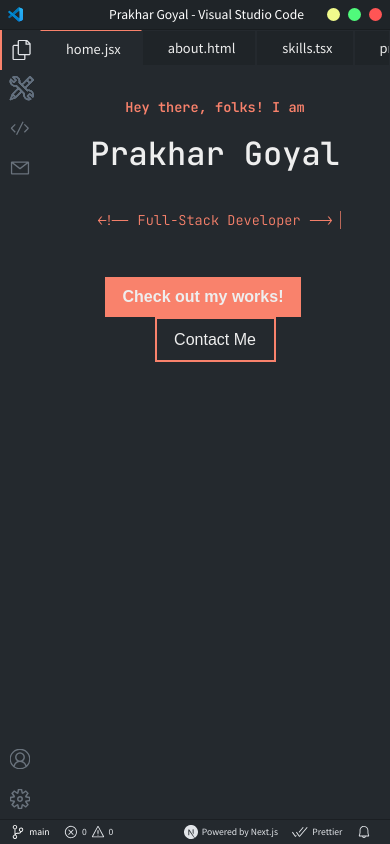
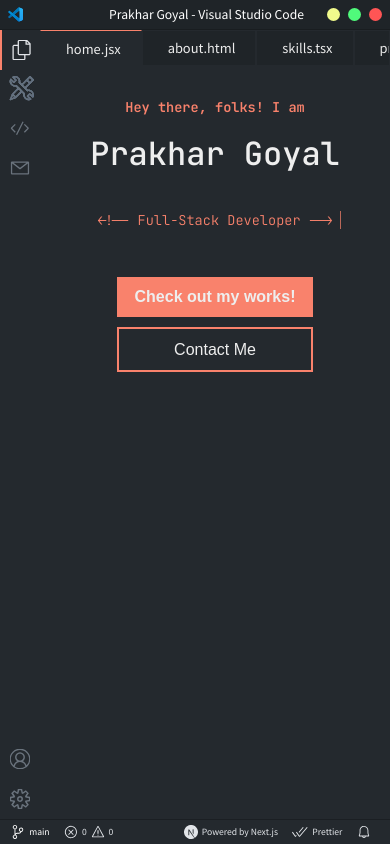
Before and after one commit to 0xPrakharG/prakhar-vscode-portfolio, a Next.js app: page / in a window 390 px wide. Built offline with nearby package versions, Linux system fonts and the light colour scheme.

Commit message:
fix: home page responsiveness

```diff
--- a/pages/index.jsx
+++ b/pages/index.jsx
@@ -15,7 +15,7 @@ export default function HomePage() {
             <h6 className={styles.greet}>Hey there, folks! I am</h6>
             <h1 className={styles.name}>Prakhar Goyal</h1>
             <h6 className={styles.bio}>{tagline}</h6>
-            <div>
+            <div className={styles.buttonContainer}>
               <Link href="/projects">
                 <button className={styles.button}>Check out my works!</button>
               </Link>
--- a/styles/HomePage.module.css
+++ b/styles/HomePage.module.css
@@ -204,8 +204,14 @@
   .greet {
     font-size: 0.85rem;
   }
+  .buttonContainer {
+    display: flex;
+    flex-direction: column;
+    gap: 10px;
+  }
   .button {
     font-size: 1rem;
+    margin-right: 0px;
   }
   .outlined {
     font-size: 1rem;
```
